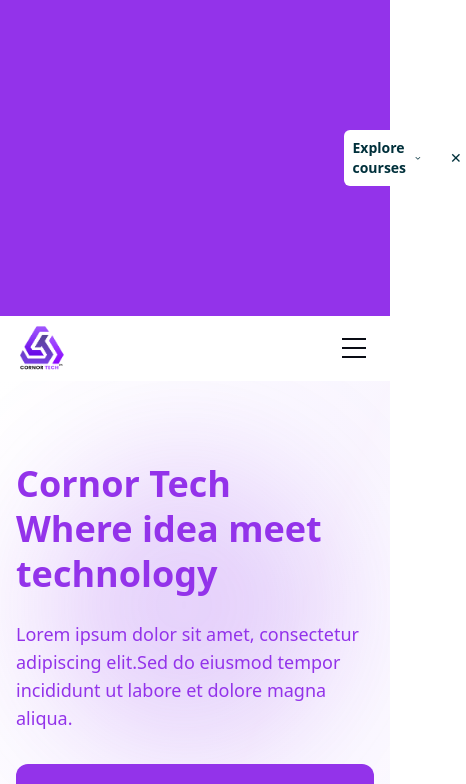
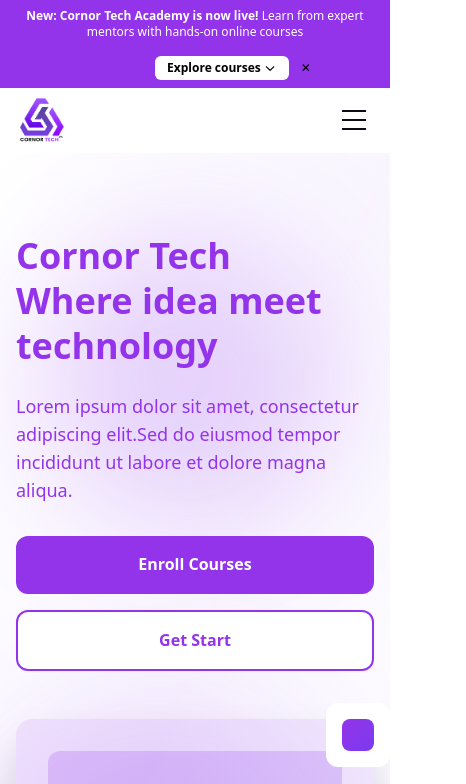
Before and after one commit to rajes05/Cornortech, a Next.js app: page / in a window 390 px wide. Shown: the top 784 px of the page, 466 px wide, since content can reach past the window. Built offline with nearby package versions, Linux system fonts and the light colour scheme.

Commit message:
update: footer and topbanner

```diff
--- a/src/components/TopBanner.tsx
+++ b/src/components/TopBanner.tsx
@@ -10,26 +10,28 @@ export default function TopBanner() {
 
   return (
     <div
-            className="w-full flex items-center justify-center gap-35 px-15 py-2 text-sm"
-            style={{ background: "#9333EA", color: "#00303B" }}
+      className="w-full flex flex-col sm:flex-row items-center justify-evenly px-4 sm:px-8 py-2 text-xs sm:text-sm gap-2 sm:gap-0"
+      style={{ background: "#9333EA", color: "white" }}
     >
       {/* Text */}
+      <div className="text-center sm:text-left">
+        <span className="font-bold">
+          New: Cornor Tech Academy is now live!{" "}
           <span className="font-medium">
-                New: Cornor Tech Academy is now live!{" "}
-                <span className="font-mono">
             Learn from expert mentors with hands-on online courses
           </span>
         </span>
+      </div>
 
       {/* Actions */}
-            <div className="ml-55 flex items-center gap-4">
-                {/* Download Button */}
+      <div className="ml-20 flex items-center gap-2 sm:gap-4 text-black mt-2 sm:mt-0">
+        {/* Explore Button */}
         <Link
-                    href="https://www.capcut.com/activity/download_pc?download_channel=capcutpc_off_web_diverse_pc"
+          href="https://cornor.academy/"
           target="_self"
           className="flex items-center gap-1 font-semibold"
         >
-                    <span className="flex justify-center items-center gap-0.5 bg-white rounded-md p-2">
+          <span className="flex justify-center items-center gap-0.5 bg-white rounded-md px-3 py-1">
             Explore courses
             <svg
               xmlns="http://www.w3.org/2000/svg"
@@ -44,7 +46,6 @@ export default function TopBanner() {
                 clipRule="evenodd"
               />
             </svg>
-
           </span>
         </Link>
 
--- a/src/data/index.ts
+++ b/src/data/index.ts
@@ -182,6 +182,15 @@ export const stats: Stat[] = [
 ];
 
 export const navigationItems: NavigationItem[] = [
+   {
+    title: "Services",
+    children: [
+      { title: "Degital Marketing", link: "#" },
+      { title: "Web Development", link: "#" },
+      { title: "App Development", link: "#" },
+      { title: "Search Engine Optimization", link: "#" }
+    ]
+  },
   {
     title: "Courses",
     children: [
@@ -191,15 +200,6 @@ export const navigationItems: NavigationItem[] = [
       { title: "Motion Graphihc", link: "#" },
       { title: "MERN Stack", link: "#" },
       { title: "Spring Boot", link: "#" }
-    ]
-  },
-  {
-    title: "Services",
-    children: [
-      { title: "Degital Marketing", link: "#" },
-      { title: "Web Development", link: "#" },
-      { title: "App Development", link: "#" },
-      { title: "Search Engine Optimization", link: "#" }
     ]
   },
   {
@@ -222,24 +222,23 @@ export const navigationItems: NavigationItem[] = [
 ];
 
 export const footerSections: FooterSection[] = [
-  {
-    title: "Courses",
-    links: [
-      { title: "Graphic Design", link: "#" },
-      { title: "Machine Learning", link: "#" },
-      { title: "Data Science", link: "#" },
-      { title: "Motion Graphihc", link: "#" },
-      { title: "MERN Stack", link: "#" },
-      { title: "Spring Boot", link: "#" }
-    ]
-  },
-  {
+   {
     title: "Services",
     links: [
       { title: "Degital Marketing", link: "#" },
       { title: "Web Development", link: "#" },
       { title: "App Development", link: "#" },
       { title: "Search Engine Optimization", link: "#" }
+    ]
+  },
+  {
+    title: "Courses",
+    links: [
+      { title: "Graphic Design", link: "#" },
+      { title: "Machine Learning", link: "#" },
+      { title: "Motion Graphihc", link: "#" },
+      { title: "MERN Stack", link: "#" },
+      { title: "Spring Boot", link: "#" }
     ]
   },
   {
```
Lines whose indentation alone changed are shown as unchanged.
